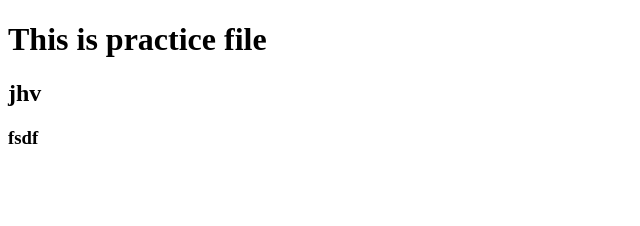
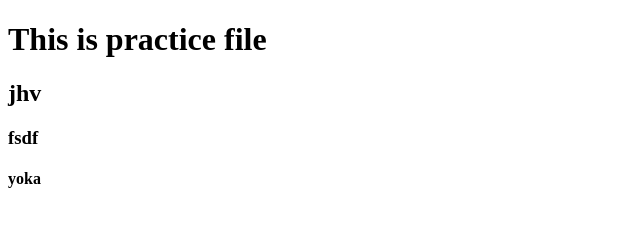
Before and after one commit to Sadman2130992/assignment1_section_1_summer2024, a plain HTML site: page practice file/index.html in a window 1280 px wide. Shown: the full height of the page, 0-640 px from the left. Drawn offline with Linux system fonts and the light colour scheme.

Commit message:
hello boss

```diff
--- a/practice file/index.html
+++ b/practice file/index.html
@@ -9,5 +9,6 @@
     <h1>This is practice file</h1>
     <h2>jhv</h2>
     <h3>fsdf</h3>
+    <h4>yoka</h4>
 </body>
 </html>
```
